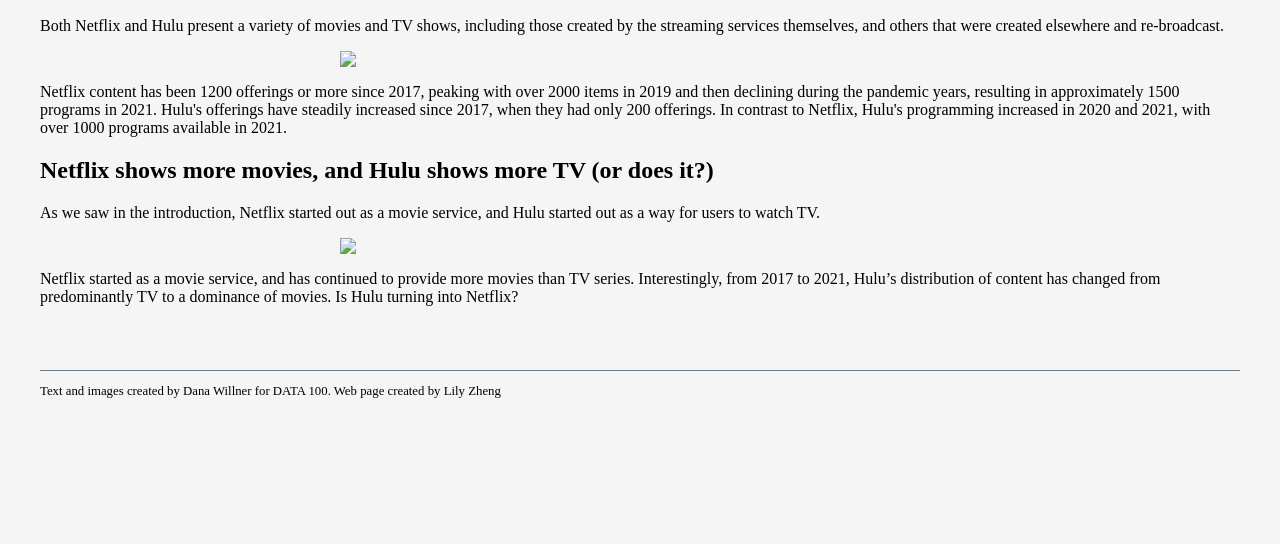
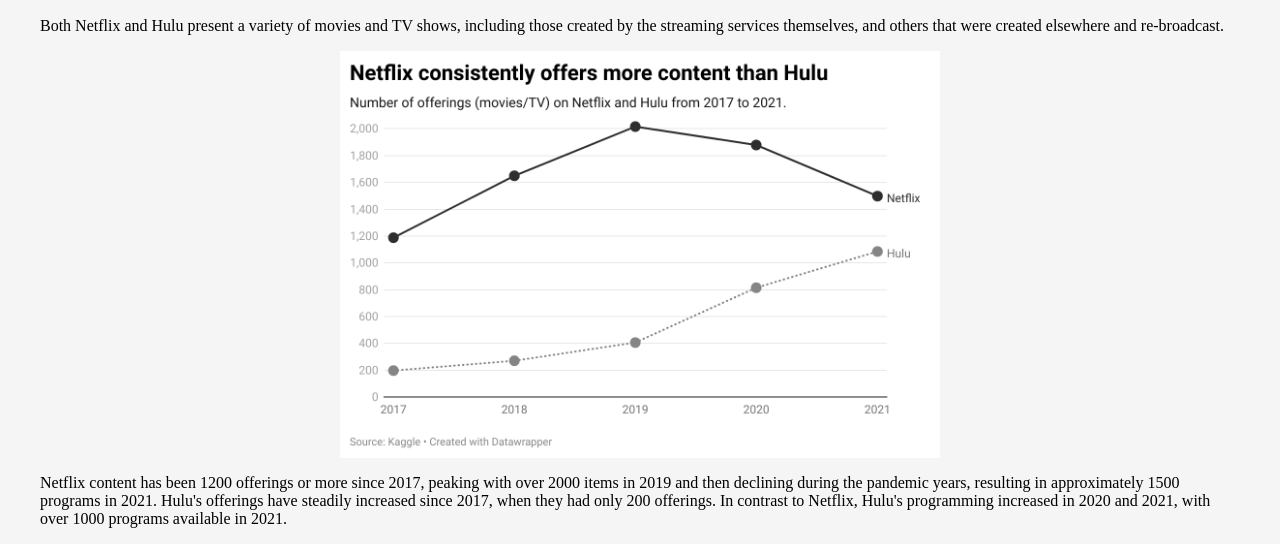
Before and after one commit to LilyZ06/data100_hw5b, a plain HTML site: page numbers.html in a window 1280 px wide. Shown: the part 233-777 px from the top of the page. Drawn offline with Linux system fonts and the light colour scheme; files whose address does not match are found by name.

Commit message:
Update numbers.html

```diff
--- a/numbers.html
+++ b/numbers.html
@@ -5,7 +5,7 @@
         <meta charset="utf-8">
         <meta name="viewport" content="width=device-width">
         <title>Content Numbers</title>
-        <link rel="stylesheet" href="file:///Users/lilyzheng/Downloads/hw4b_files/Hw5A_files/css/style.css">
+        <link rel="Stylesheet" href="style.css">
         <header>
     </head>
 
@@ -27,14 +27,14 @@
             <section>
                 <h2>How many different things can we watch?</h2>
                 <p>Both Netflix and Hulu present a variety of movies and TV shows, including those created by the streaming services themselves, and others that were created elsewhere and re-broadcast.</p>
-                <img src="img/content_amount.png" class="center">
+                <img src="content_amount.png" class="center">
                 <p>Netflix content has been 1200 offerings or more since 2017, peaking with over 2000 items in 2019 and then declining during the pandemic years, resulting in approximately 1500 programs in 2021. Hulu's offerings have steadily increased since 2017, when they had only 200 offerings. In contrast to Netflix, Hulu's programming increased in 2020 and 2021, with over 1000 programs available in 2021.</p>
             </section>
             <section>
                 <h2>
                     Netflix shows more movies, and Hulu shows more TV (or does it?)</h2>
                 <p>As we saw in the introduction, Netflix started out as a movie service, and Hulu started out as a way for users to watch TV.</p>
-                <img src="img/movies_vs_tv.png" class="center">
+                <img src="movies_vs_tv.png" class="center">
                 <p>Netflix started as a movie service, and has continued to provide more movies than TV series. Interestingly, from 2017 to 2021, Hulu’s distribution of content has changed from predominantly TV to a dominance of movies. Is Hulu turning into Netflix?</p>
             </section>
         </main>
```
